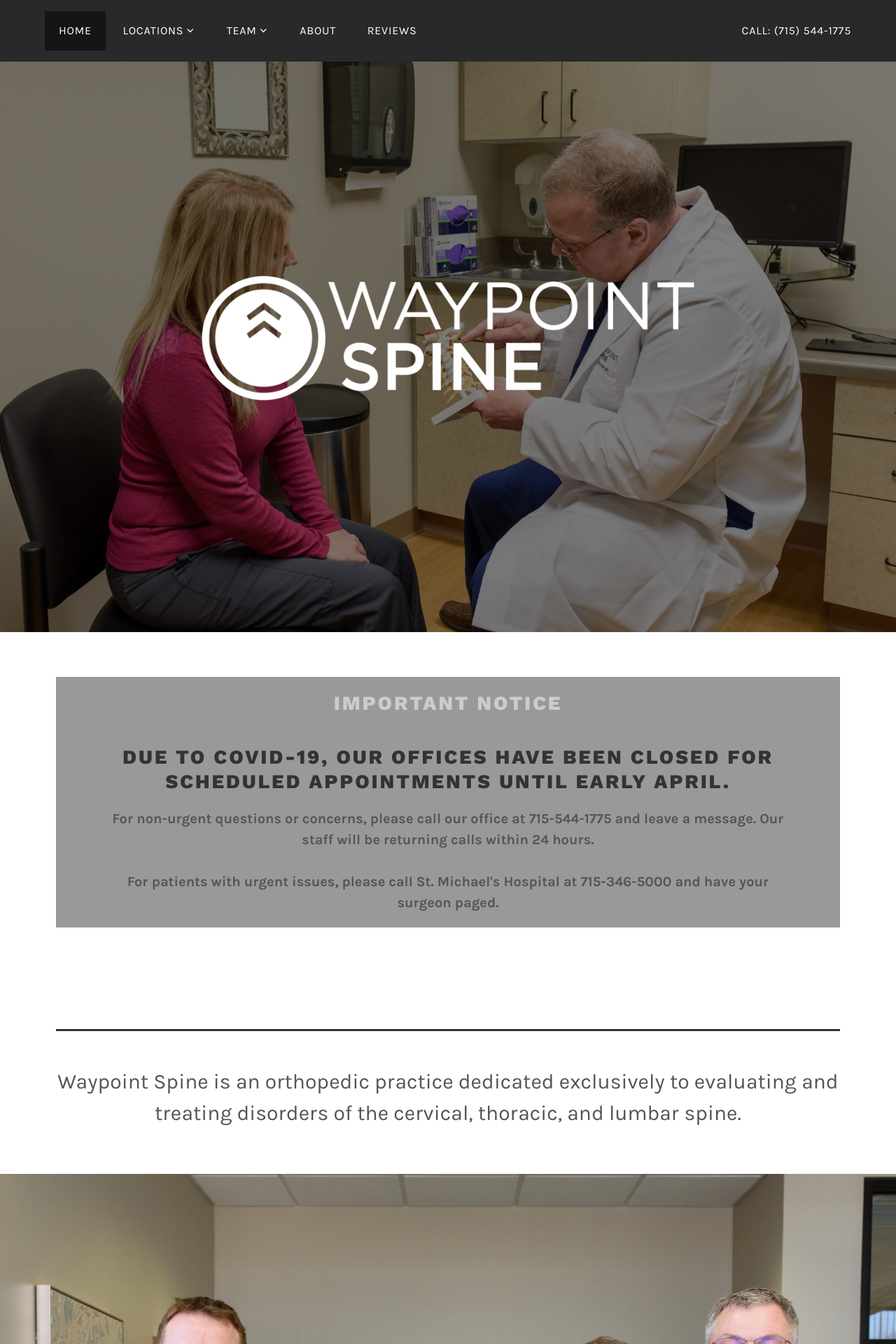
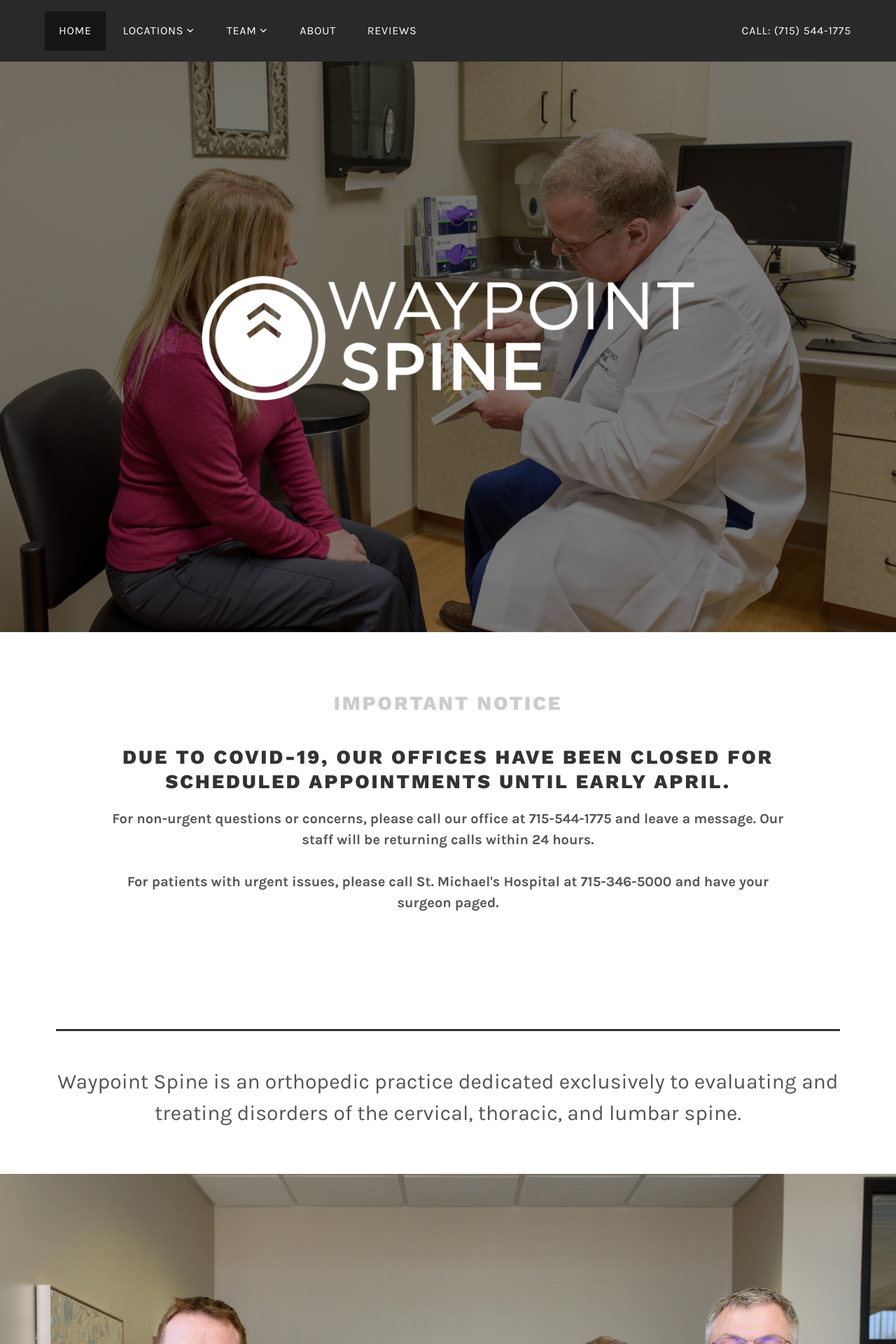
Before and after one commit to lfairchild/waypoint-spine, a Jekyll site: the page built from index.html, in a window 1280 px wide. Shown: the top 1920 px of the page at 70% size. Built offline with Jekyll 4.4.1, drawn with Linux system fonts in a browser that asks for light colours.

Commit message:
Update index.html

```diff
--- a/index.html
+++ b/index.html
@@ -7,7 +7,7 @@ description: Waypoint Spine is an orthopedic practice dedicated to evaluating an
 <div class="wrap">
   <article id="post-106" class="lodestar-intro post-106 page type-page status-publish has-post-thumbnail hentry" >
 	  <div class="entry-content">
-		  <div style="background-color: #999; padding: 20px;">
+		  <div style="padding: 20px;">
 		  <h2>IMPORTANT NOTICE</h2>
 		  <h3 style="font-size: 1.75rem;">Due to COVID-19, our offices have been closed for scheduled appointments until early April.</h3>
 			  <p style="padding: 0 5%; margin-top: 15px; font-size: 1.25rem;"><strong>For non-urgent questions or concerns, please call our office at 715-544-1775 and leave a message. Our staff will be returning calls within 24 hours.</strong></li>
```
